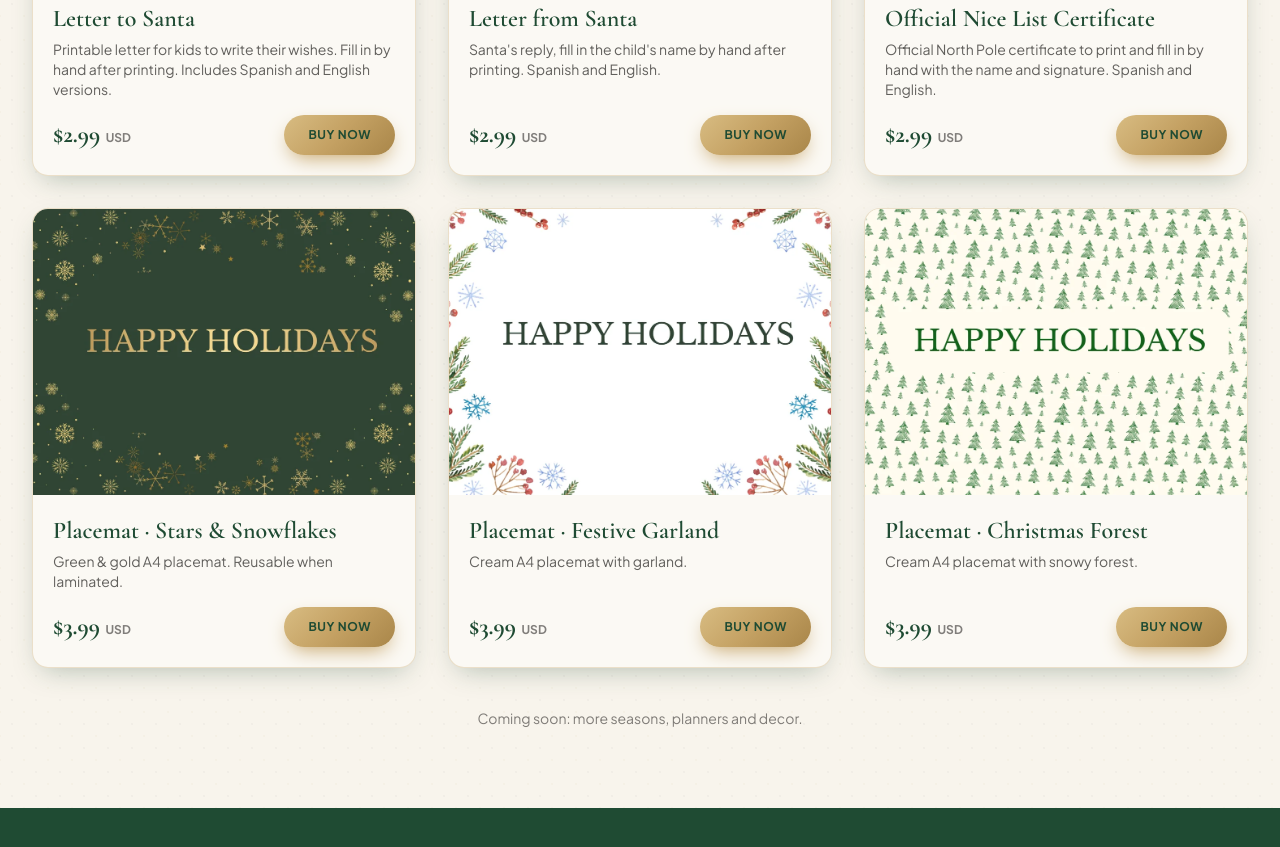
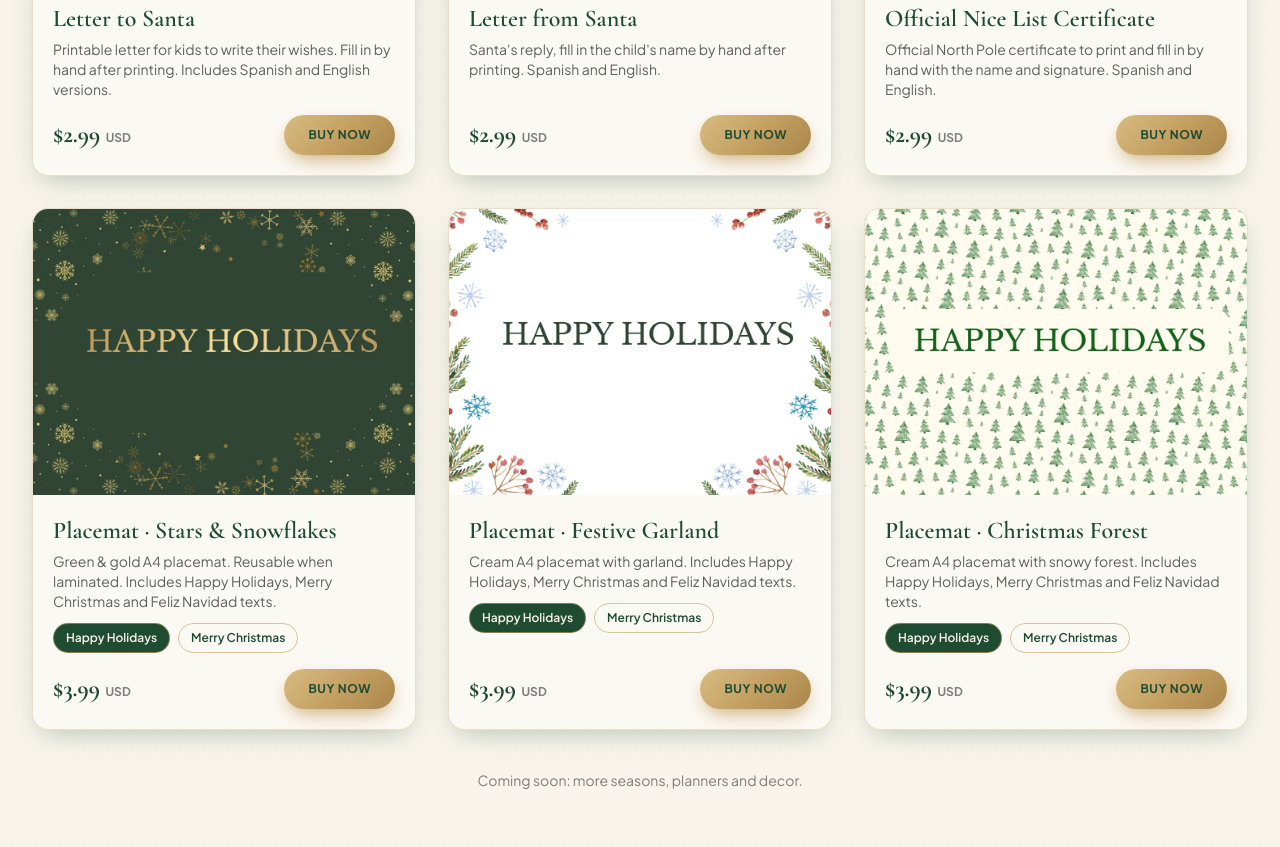
Before and after one commit to lmgroupcontac-art/printablesco, a plain HTML site: page index.html in a window 1280 px wide. Shown: the part 1304-2151 px from the top of the page. Drawn offline with nearby package versions, Linux system fonts and the light colour scheme.

Commit message:
Individuales en ingles: selector Happy Holidays / Merry Christmas
Co-Authored-By: Claude Sonnet 5.5 <noreply@anthropic.com>
Claude-Session: https://claude.ai/code/session_01N8tL9Ucys7y7MwqbhYWhsS

```diff
--- a/index.html
+++ b/index.html
@@ -151,9 +151,9 @@ const PRODUCTS = [
   { id:'santa-letter', cat:'santa', price:2.99, fit:'contain', url:'', img:{es:'assets/santa-letter-es.webp',en:'assets/santa-letter-en.webp'}, name:{es:'Carta a Papá Noel', en:'Letter to Santa'}, desc:{es:'Carta imprimible para que los niños escriban sus deseos. Se completa a mano al imprimir. Incluye versión en español e inglés.', en:'Printable letter for kids to write their wishes. Fill in by hand after printing. Includes Spanish and English versions.'} },
   { id:'santa-from', cat:'santa', price:2.99, fit:'contain', url:'', img:{es:'assets/santa-from-es.webp',en:'assets/santa-from-en.webp'}, name:{es:'Carta de Papá Noel', en:'Letter from Santa'}, desc:{es:'La respuesta de Papá Noel, lista para completar a mano con el nombre del niño. Español e inglés.', en:'Santa\'s reply, fill in the child\'s name by hand after printing. Spanish and English.'} },
   { id:'santa-nice',   cat:'santa', price:2.99, fit:'contain', url:'', img:{es:'assets/santa-nice-es.webp',en:'assets/santa-nice-en.webp'}, name:{es:'Certificado Lista de Niños Buenos', en:'Official Nice List Certificate'}, desc:{es:'Certificado oficial del Polo Norte para imprimir y completar a mano con el nombre y la firma. Español e inglés.', en:'Official North Pole certificate to print and fill in by hand with the name and signature. Spanish and English.'} },
-  { id:'mesa-1', cat:'mesa', price:3.99, url:'', img:{es:'assets/modelo1-es.webp',en:'assets/modelo1-hh.webp'}, name:{es:'Individual · Estrellas y Copos', en:'Placemat · Stars & Snowflakes'}, desc:{es:'Individual A4 verde y dorado. Reutilizable si lo plastificás.', en:'Green & gold A4 placemat. Reusable when laminated.'} },
-  { id:'mesa-2', cat:'mesa', price:3.99, url:'', img:{es:'assets/modelo2-es.webp',en:'assets/modelo2-hh.webp'}, name:{es:'Individual · Guirnalda Festiva', en:'Placemat · Festive Garland'},    desc:{es:'Individual A4 en tono crema con guirnalda.', en:'Cream A4 placemat with garland.'} },
-  { id:'mesa-3', cat:'mesa', price:3.99, url:'', img:{es:'assets/modelo3-es.webp',en:'assets/modelo3-hh.webp'}, name:{es:'Individual · Bosque de Navidad', en:'Placemat · Christmas Forest'},  desc:{es:'Individual A4 crema con bosque nevado.', en:'Cream A4 placemat with snowy forest.'} },
+  { id:'mesa-1', cat:'mesa', price:3.99, url:'', img:{es:'assets/modelo1-es.webp',hh:'assets/modelo1-hh.webp',mc:'assets/modelo1-mc.webp'}, name:{es:'Individual · Estrellas y Copos', en:'Placemat · Stars & Snowflakes'}, desc:{es:'Individual A4 verde y dorado. Reutilizable si lo plastificás. Incluye los textos Feliz Navidad, Merry Christmas y Happy Holidays.', en:'Green & gold A4 placemat. Reusable when laminated. Includes Happy Holidays, Merry Christmas and Feliz Navidad texts.'} },
+  { id:'mesa-2', cat:'mesa', price:3.99, url:'', img:{es:'assets/modelo2-es.webp',hh:'assets/modelo2-hh.webp',mc:'assets/modelo2-mc.webp'}, name:{es:'Individual · Guirnalda Festiva', en:'Placemat · Festive Garland'},    desc:{es:'Individual A4 en tono crema con guirnalda. Incluye los textos Feliz Navidad, Merry Christmas y Happy Holidays.', en:'Cream A4 placemat with garland. Includes Happy Holidays, Merry Christmas and Feliz Navidad texts.'} },
+  { id:'mesa-3', cat:'mesa', price:3.99, url:'', img:{es:'assets/modelo3-es.webp',hh:'assets/modelo3-hh.webp',mc:'assets/modelo3-mc.webp'}, name:{es:'Individual · Bosque de Navidad', en:'Placemat · Christmas Forest'},  desc:{es:'Individual A4 crema con bosque nevado. Incluye los textos Feliz Navidad, Merry Christmas y Happy Holidays.', en:'Cream A4 placemat with snowy forest. Includes Happy Holidays, Merry Christmas and Feliz Navidad texts.'} },
 ];
 
 const T = {
@@ -176,17 +176,18 @@ const T = {
   about_t:'About Printables & Co.',about_d:'We design pretty, practical printables so celebrating at home is easy. We start with Christmas and will add more seasons.',
   contact:'Contact:',license:'For personal use only. Reselling or sharing the files is not allowed.'}
 };
-let lang='es', cat='all';
+let lang='es', cat='all', enVar='hh';
 try{ const s=localStorage.getItem('lang'); lang = s || (((navigator.language||'es').slice(0,2)==='en')?'en':'es'); }catch(e){}
 const t=k=>T[lang][k];
 function setLang(l){ lang=l; try{localStorage.setItem('lang',l)}catch(e){}; render(); }
 function toast(m){const e=document.getElementById('toast');e.textContent=m;e.style.opacity=1;setTimeout(()=>e.style.opacity=0,2400);}
 function buy(id){ const p=PRODUCTS.find(x=>x.id===id); if(!p.url){toast(t('noLink'));return;} window.open(p.url,'_blank','noopener'); }
 function setCat(c){cat=c;render();}
+function setEnVar(v){enVar=v;render();}
 function goHash(){const h=location.hash.slice(1);if(!h)return;const p=PRODUCTS.find(x=>x.id===h);if(p){cat=p.cat;render();}const e=document.getElementById(h);if(e)setTimeout(()=>{e.scrollIntoView({behavior:'smooth',block:'center'});e.classList.add('ring-4','ring-gold');},100);}
 addEventListener('hashchange',goHash);
 function art(p){
-  const im=(p.img&&typeof p.img==='object')?p.img[lang]:p.img;
+  const im=(p.img&&typeof p.img==='object')?(lang==='es'?p.img.es:(p.img[enVar]||p.img.en)):p.img;
   if(im) return `<img src="${im}" alt="${p.name[lang]}" loading="lazy" class="w-full h-full ${p.fit?'object-contain':'object-cover'}">`;
   return `<div class="w-full h-full flex flex-col items-center justify-center bg-cream-dark text-pine text-center p-4"><div class="font-serif text-3xl mb-1">${p.name[lang]}</div><div class="text-xs tracking-widest uppercase text-gold-dark">${t('soon_prev')}</div></div>`;
 }
@@ -201,7 +202,7 @@ function render(){
      <div class="aspect-[4/3] overflow-hidden ${p.fit?'bg-cream-dark p-3':''}">${art(p)}</div>
      <div class="p-5 flex flex-col grow">
        <h3 class="font-serif text-2xl text-pine font-semibold">${p.name[lang]}</h3>
-       <p class="text-sm text-charcoal/75 mt-1 grow">${p.desc[lang]}</p>
+       <p class="text-sm text-charcoal/75 mt-1">${p.desc[lang]}</p>${(p.cat==='mesa'&&lang==='en')?`<div class="flex gap-2 mt-3 text-xs font-semibold"><button onclick="setEnVar('hh')" class="px-3 py-1.5 rounded-full border border-gold/60 cursor-pointer ${enVar==='hh'?'bg-pine text-cream':'text-pine'}">Happy Holidays</button><button onclick="setEnVar('mc')" class="px-3 py-1.5 rounded-full border border-gold/60 cursor-pointer ${enVar==='mc'?'bg-pine text-cream':'text-pine'}">Merry Christmas</button></div>`:''}<div class="grow"></div>
        <div class="flex items-center justify-between mt-4">
          <span class="font-serif text-2xl text-pine font-bold">$${p.price.toFixed(2)} <span class="text-xs font-sans text-charcoal/60">${CURRENCY}</span></span>
          <button onclick="buy('${p.id}')" class="btn-gold text-pine font-bold text-xs tracking-wider uppercase px-6 py-3 rounded-full shadow-gold cursor-pointer">${t('buy')}</button>
```
